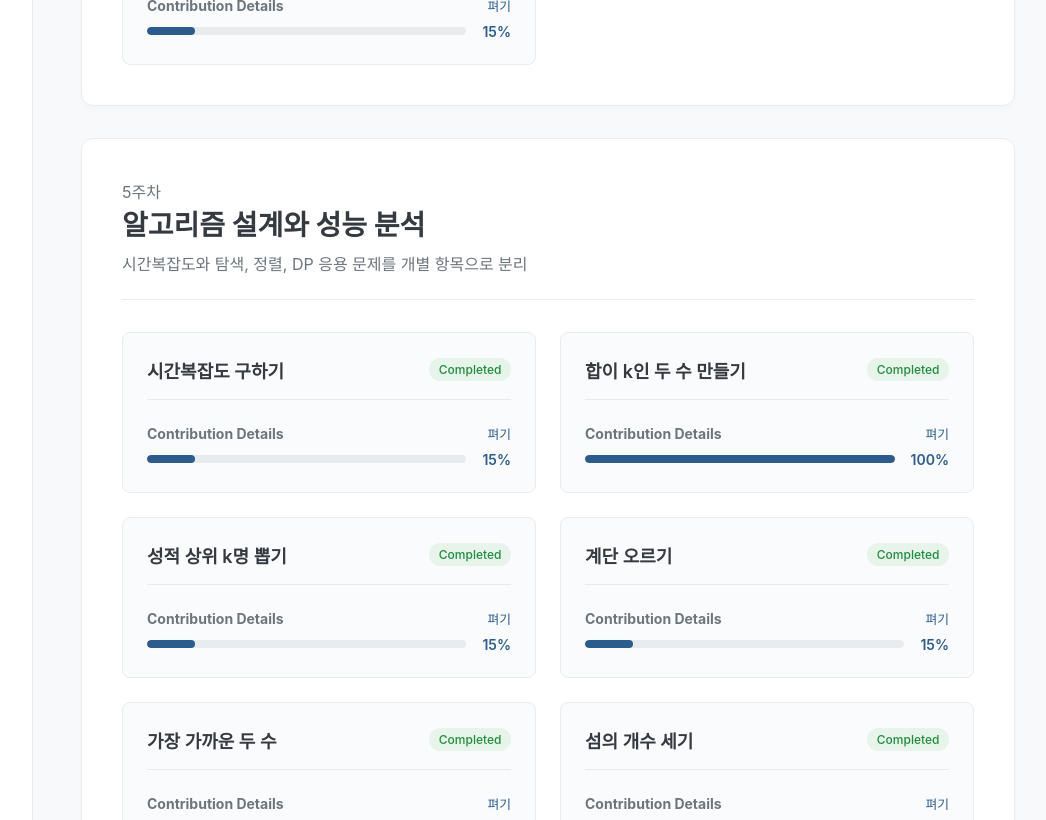
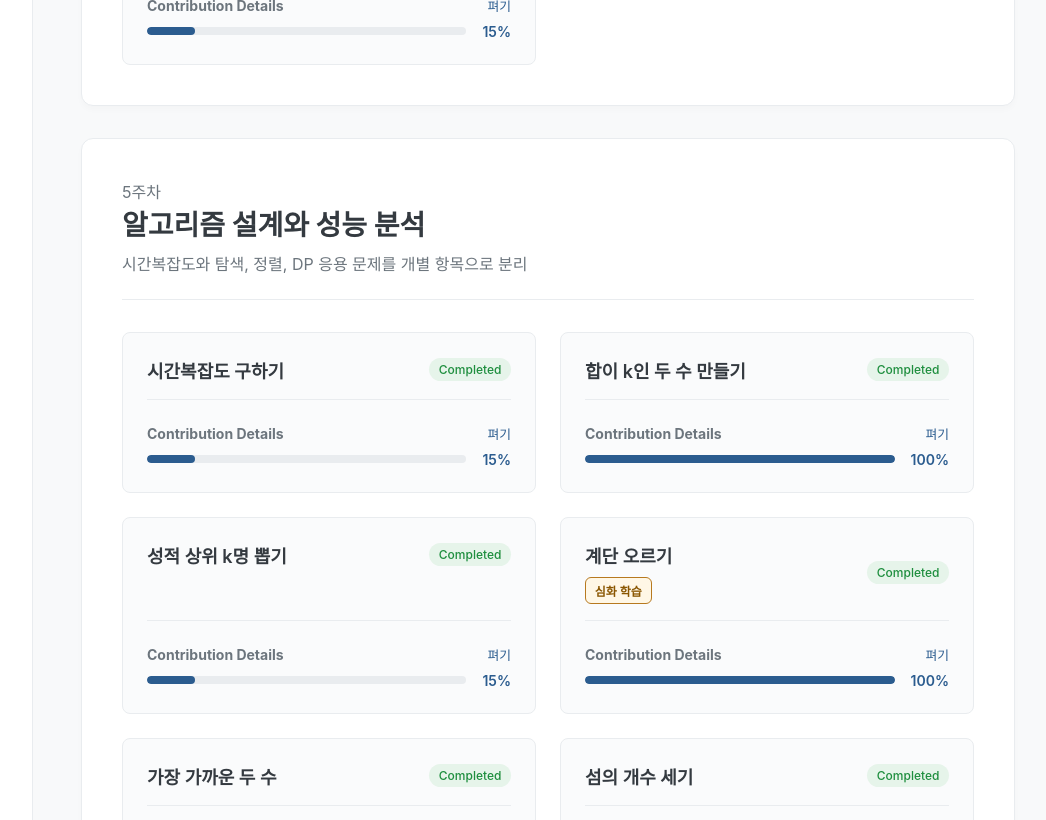
Before and after one commit to codecodebot/Code-Archive, a React (Vite) app: page / in a window 1280 px wide. Shown: the part 1980-2800 px from the top of the page, without its empty margins (217-1263 px from the left). Built offline with nearby package versions, Linux system fonts and the light colour scheme.

Commit message:
Highlight advanced stair climbing work

```diff
--- a/src/App.jsx
+++ b/src/App.jsx
@@ -9,7 +9,10 @@ const ProblemCard = ({ problem }) => {
   return (
     <div className="problem-card">
       <div className="problem-header">
-        <h3 className="problem-title">{problem.title}</h3>
+        <div>
+          <h3 className="problem-title">{problem.title}</h3>
+          {problem.highlight && <span className="highlight-badge">{problem.highlight}</span>}
+        </div>
         <span className={`status-badge ${problem.completed ? 'completed' : 'pending'}`}>
           {problem.completed ? 'Completed' : 'In Progress'}
         </span>
--- a/src/data.js
+++ b/src/data.js
@@ -98,7 +98,15 @@ const weeklyData = [
         code: '',
       },
       { id: '5-3', title: '성적 상위 k명 뽑기', completed: true, contribution: '검토', percentage: 15, code: '' },
-      { id: '5-4', title: '계단 오르기', completed: true, contribution: '검토', percentage: 15, code: '' },
+      {
+        id: '5-4',
+        title: '계단 오르기',
+        completed: true,
+        contribution: '문제를 피보나치 구조로 해석해 f(n)=f(n-1)+f(n-2), f(1)=1, f(2)=2 점화식을 도출하고, 재귀 탐색과 반복문 최적화 풀이를 비교함. a, b 두 변수만 갱신하는 O(n) 시간·O(1) 공간 코드를 구현하고 입력값 약 35에서 실행시간 차이를 측정했으며, 황금비 일반항 기반 O(1) 계산법까지 적용해 반복문 결과와 비교하고 큰 입력에서 부동소수점 오차가 생길 수 있음을 분석함. 온라인 채점에서는 실행시간 문구를 제거해야 한다는 출력 형식 문제도 점검함',
+        percentage: 100,
+        highlight: '심화 학습',
+        code: '',
+      },
       { id: '5-5', title: '가장 가까운 두 수', completed: true, contribution: '검토', percentage: 15, code: '' },
       { id: '5-6', title: '섬의 개수 세기', completed: true, contribution: '검토', percentage: 15, code: '' },
     ],
@@ -217,8 +225,9 @@ const weeklyData = [
         id: '8-1',
         title: '계단 오르기 구현',
         completed: true,
-        contribution: '계단 오르기 점화식 f(n)=f(n-1)+f(n-2), 피보나치와의 관계, n=100 결과, 시간복잡도와 공간복잡도를 GPT로 검증함',
-        percentage: 70,
+        contribution: '앞서 사용한 피보나치형 풀이를 동적 계획법 관점에서 다시 정리하고, dp[i]를 i번째 계단까지 올라가는 방법의 수로 정의함. dp[0]=1, dp[1]=1, dp[2]=2 초기값과 dp[i]=dp[i-1]+dp[i-2] 점화식을 적용해 전체 DP 테이블을 생성하는 표준 O(n) 풀이를 구현했으며, count_stair_ways(n)가 최종 방법 수와 DP 테이블을 함께 반환하도록 설계함. 필수 O(n) DP 풀이와 일반항 기반 O(1) 추가 탐구를 구분하고, 예외 입력·출력 형식과 시험 대비 핵심 구현 원리까지 정리함',
+        percentage: 100,
+        highlight: '심화 학습',
         code: '',
       },
       {
--- a/src/index.css
+++ b/src/index.css
@@ -168,6 +168,19 @@ body {
   margin: 0;
 }
 
+.highlight-badge {
+  display: inline-flex;
+  align-items: center;
+  margin-top: 0.55rem;
+  padding: 0.25rem 0.55rem;
+  border: 1px solid #b7791f;
+  border-radius: 6px;
+  background-color: #fff7e6;
+  color: #8a5600;
+  font-size: 0.75rem;
+  font-weight: 700;
+}
+
 .status-badge {
   font-size: 0.75rem;
   padding: 0.25rem 0.6rem;
```
